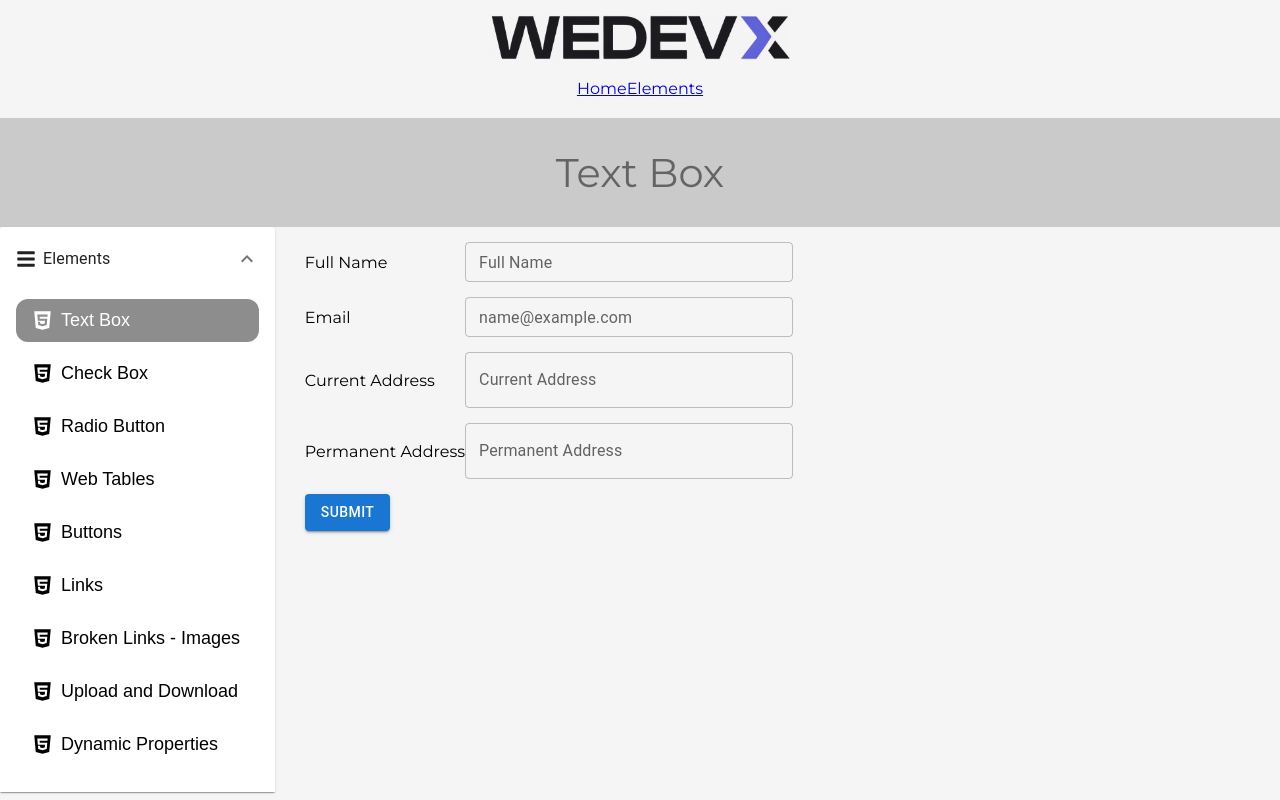
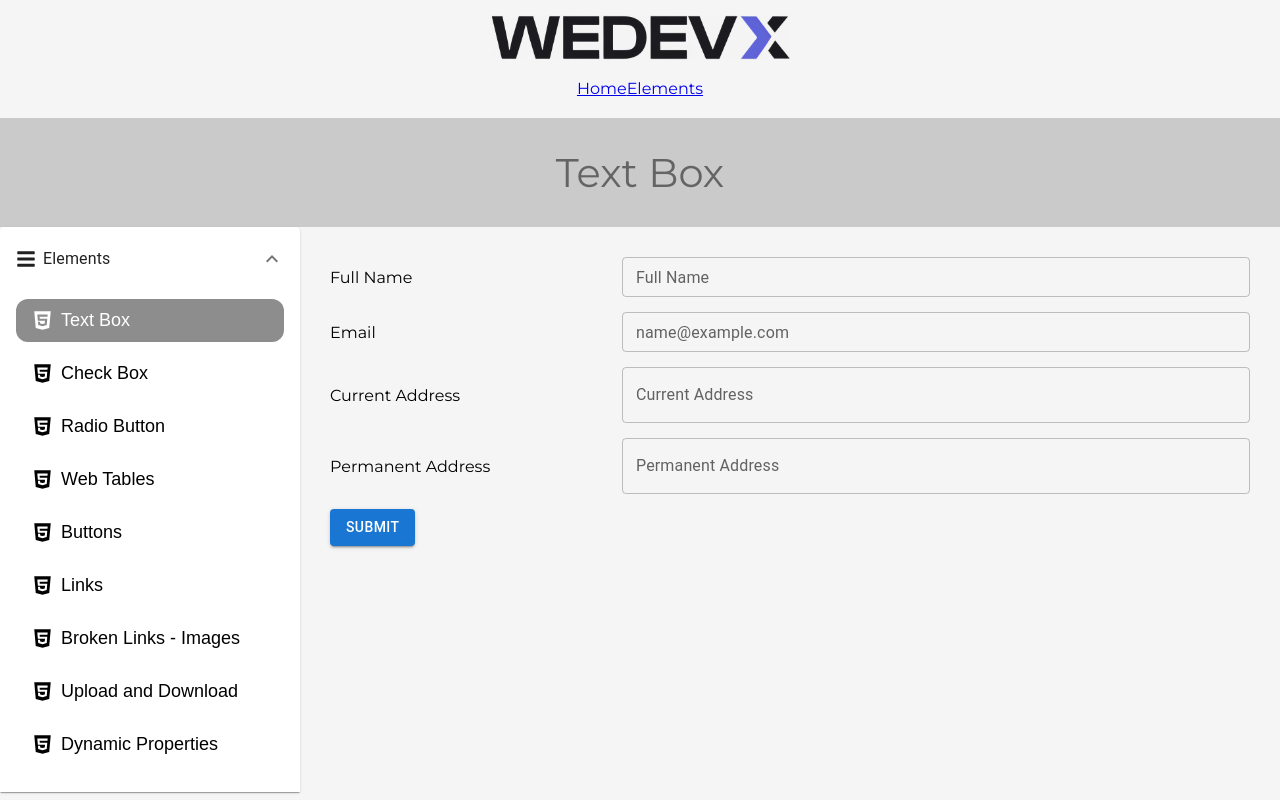
Before and after one commit to Elkhan2003/Selenium, a Next.js app: page /selenium in a window 1280 px wide. Shown: the top 800 px of the page. Built offline with nearby package versions, Linux system fonts and the light colour scheme.

Commit message:
Fixed Bugs

```diff
--- a/app/components/pages/Style.module.scss
+++ b/app/components/pages/Style.module.scss
@@ -14,10 +14,11 @@
 
 	.content {
 		display: flex;
-		gap: 30px;
 
 		.accordion {
-			max-width: 400px;
+			width: 100%;
+			height: auto;
+			max-width: 300px;
 
 			.AccordionSummary {
 				display: flex;
@@ -35,7 +36,10 @@
 		}
 
 		.tab__content {
+			margin: 30px;
 			width: 100%;
+			max-width: 1000px;
+			height: auto;
 		}
 	}
 }
--- a/app/components/tabs/Tabs.module.scss
+++ b/app/components/tabs/Tabs.module.scss
@@ -81,9 +81,9 @@
 						margin-left: 7px;
 						//mix-blend-mode: exclusion;
 
-						@media (max-width: 870px) {
-							display: none;
-						}
+						// @media (max-width: 870px) {
+						// 	display: none;
+						// }
 					}
 				}
 			}
--- a/app/components/tabs/elements/pages/Elements.module.scss
+++ b/app/components/tabs/elements/pages/Elements.module.scss
@@ -1,20 +1,28 @@
 .TextBox {
-  display: flex;
+	display: flex;
+	flex-direction: column;
+
 	.userForm {
+		width: 100%;
 		.userFormFlex {
-      margin: 15px 0;
-      max-width: 700px;
+			margin-bottom: 15px;
 			display: flex;
 			justify-content: space-between;
 			align-items: center;
 		}
 
-    input{
-      width: 300px;
-    }
+		input {
+			width: 600px;
+		}
 
-    textarea{
-      width: 300px;
-    }
+		textarea {
+			width: 600px;
+		}
+	}
+
+	.result {
+		margin-top: 50px;
+		padding: 10px;
+		border: 1px solid #c9c9c9;
 	}
 }
--- a/app/components/tabs/elements/pages/TextBox.tsx
+++ b/app/components/tabs/elements/pages/TextBox.tsx
@@ -31,6 +31,8 @@ const TextBox: FC = () => {
 		event.preventDefault();
 		setFormData({ ...draftData }); // Update formData with draftData
 	};
+
+	const hasResults = Object.values(formData).some((value) => value !== "");
 
 	return (
 		<>
@@ -107,6 +109,7 @@ const TextBox: FC = () => {
 					</Button>
 				</form>
 
+				{hasResults && (
 					<div className={scss.result}>
 						{formData.name && <p>Name: {formData.name}</p>}
 						{formData.email && <p>Email: {formData.email}</p>}
@@ -117,6 +120,7 @@ const TextBox: FC = () => {
 							<p>Permanent Address: {formData.permanentAddress}</p>
 						)}
 					</div>
+				)}
 			</div>
 		</>
 	);
```
Lines whose indentation alone changed are shown as unchanged.
